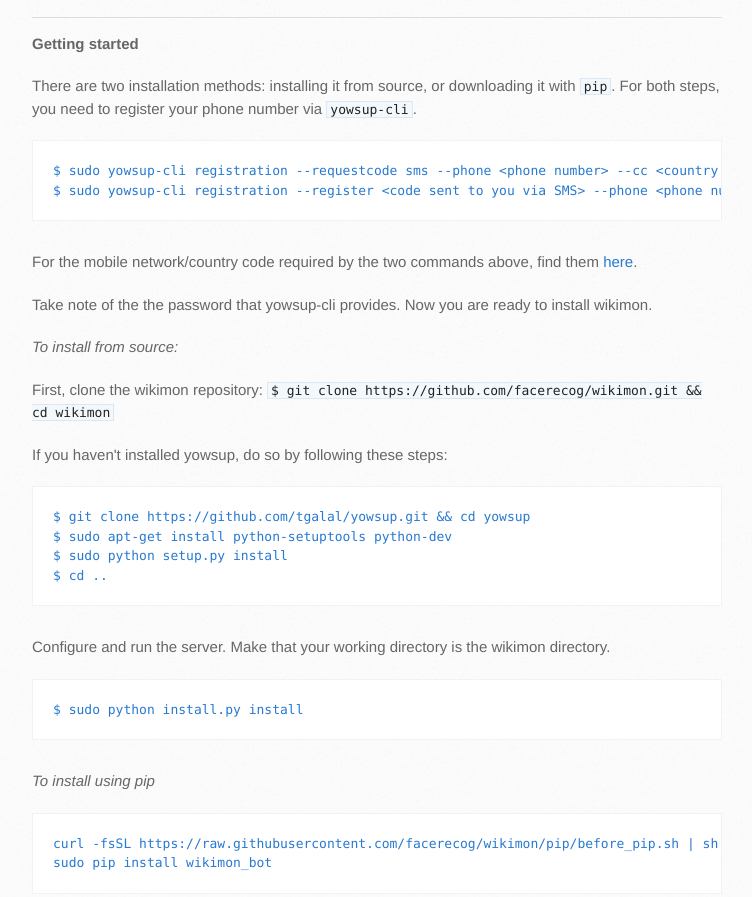
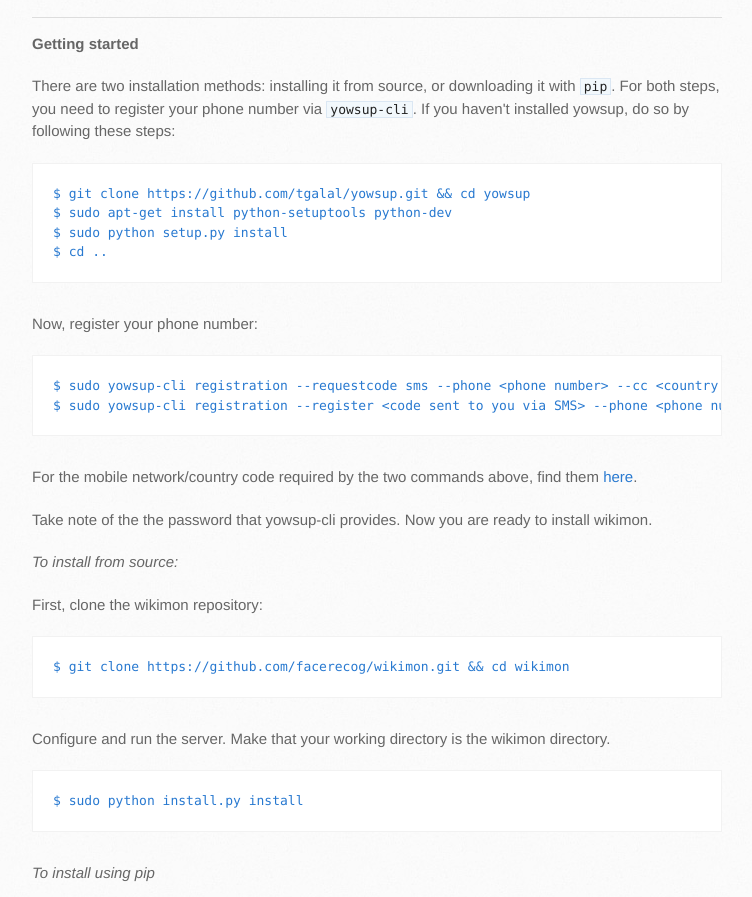
Before and after one commit to facerecog/wikimon, a plain HTML site: page index.html in a window 1280 px wide. Shown: the part 2425-3322 px from the top of the page, without its empty margins (138-890 px from the left). Drawn offline with Linux system fonts and the light colour scheme.

```diff
--- a/index.html
+++ b/index.html
@@ -145,7 +145,16 @@ You can chat with a fully-conversant artificial intelligent virtual pet that lea
 
 <p><strong>Getting started</strong> </p>
 
-<p>There are two installation methods: installing it from source, or downloading it with <code>pip</code>. For both steps, you need to register your phone number via <code>yowsup-cli</code>.</p>
+<p>There are two installation methods: installing it from source, or downloading it with <code>pip</code>. For both steps, you need to register your phone number via <code>yowsup-cli</code>.
+If you haven't installed yowsup, do so by following these steps:</p>
+
+<pre><code>$ git clone https://github.com/tgalal/yowsup.git &amp;&amp; cd yowsup
+$ sudo apt-get install python-setuptools python-dev
+$ sudo python setup.py install
+$ cd ..
+</code></pre>
+
+<p>Now, register your phone number:</p>
 
 <pre><code>$ sudo yowsup-cli registration --requestcode sms --phone &lt;phone number&gt; --cc &lt;country code&gt; --mcc &lt;mcc&gt; --mnc &lt;mnc&gt;
 $ sudo yowsup-cli registration --register &lt;code sent to you via SMS&gt; --phone &lt;phone number&gt; --cc &lt;country code&gt;
@@ -157,15 +166,9 @@ $ sudo yowsup-cli registration --register &lt;code sent to you via SMS&gt; --pho
 
 <p><em>To install from source:</em></p>
 
-<p>First, clone the wikimon repository:
-<code>$ git clone https://github.com/facerecog/wikimon.git &amp;&amp; cd wikimon</code></p>
+<p>First, clone the wikimon repository:</p>
 
-<p>If you haven't installed yowsup, do so by following these steps:</p>
-
-<pre><code>$ git clone https://github.com/tgalal/yowsup.git &amp;&amp; cd yowsup
-$ sudo apt-get install python-setuptools python-dev
-$ sudo python setup.py install
-$ cd ..
+<pre><code>$ git clone https://github.com/facerecog/wikimon.git &amp;&amp; cd wikimon
 </code></pre>
 
 <p>Configure and run the server. Make that your working directory is the wikimon directory.</p>
```
Also changed, not shown: params.json (+1 -1 lines).
